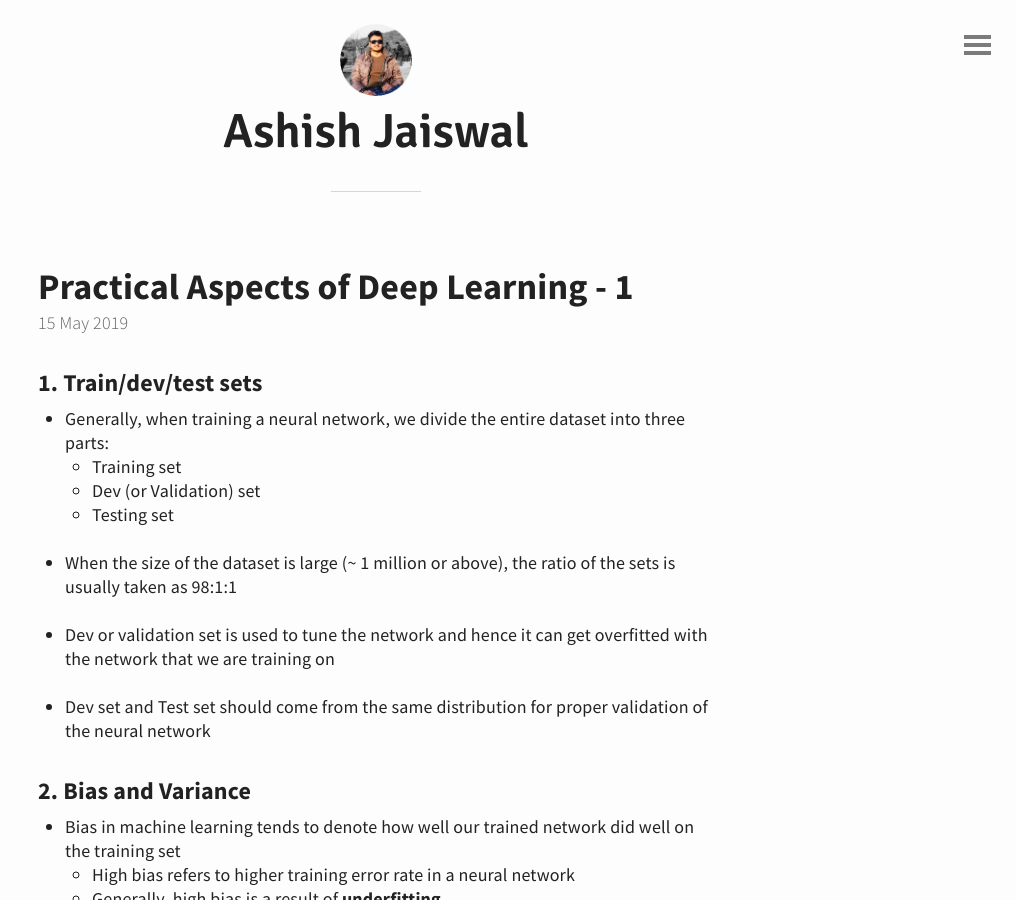
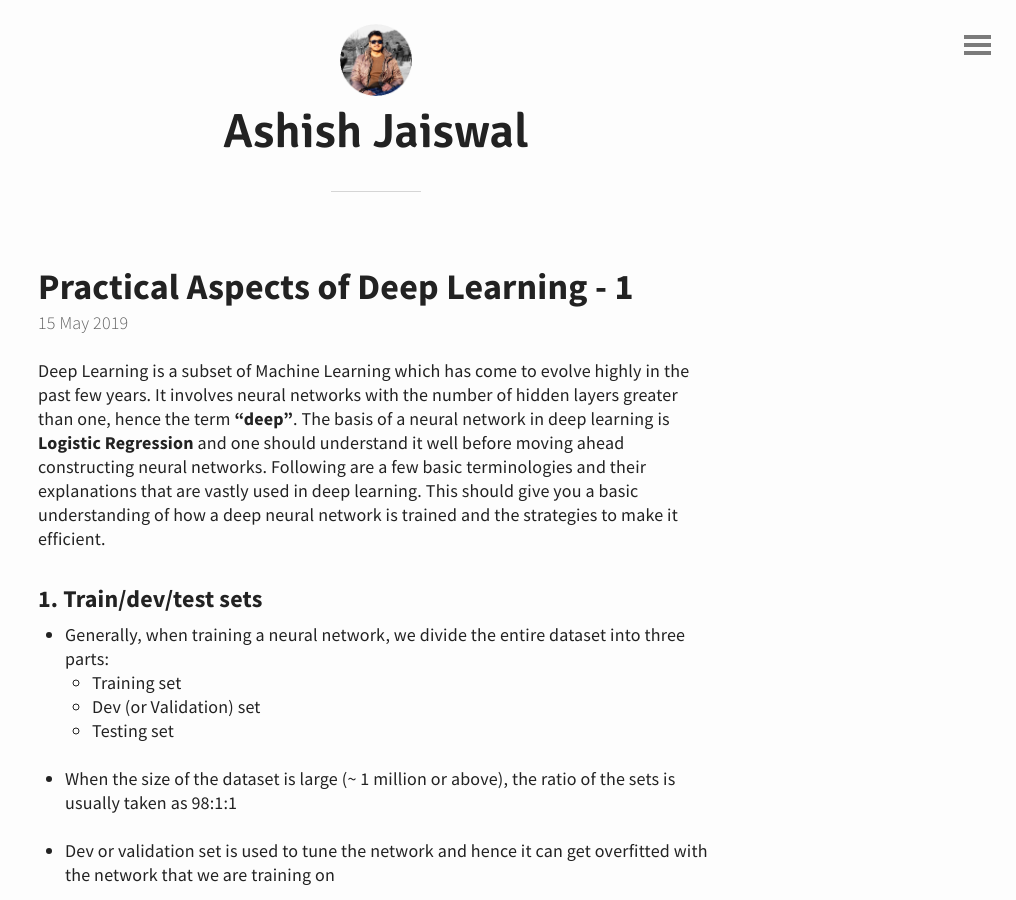
Before and after one commit to asheeshcric/blog, a Jekyll site: the page built from _posts/2019-05-15-practical-aspects-of-deep-learning-part-1.md, in a window 1280 px wide and 900 px high. Shown: the whole window, without its empty margins (264-1280 px from the left). Built offline with Jekyll 4.4.1, drawn with Linux system fonts in a browser that asks for light colours; comment, search, counter and statistics services are not loaded.

Commit message:
Add initial description to the post

```diff
--- a/_posts/2019-05-15-practical-aspects-of-deep-learning-part-1.md
+++ b/_posts/2019-05-15-practical-aspects-of-deep-learning-part-1.md
@@ -2,6 +2,13 @@
 title: Practical Aspects of Deep Learning - 1
 description: In order to improve a deep neural network that you built, you need to understand the practical aspects of Deep Learning and Neural Networks.
 ---
+
+Deep Learning is a subset of Machine Learning which has come to evolve highly in the past few years. It involves
+neural networks with the number of hidden layers greater than one, hence the term **"deep"**. The basis of a neural
+network in deep learning is **Logistic Regression** and one should understand it well before moving ahead constructing
+neural networks. Following are a few basic terminologies and their explanations that are vastly used in deep learning.
+This should give you a basic understanding of how a deep neural network is trained and the strategies to make it
+efficient.
 
 ### 1. Train/dev/test sets
 
```
